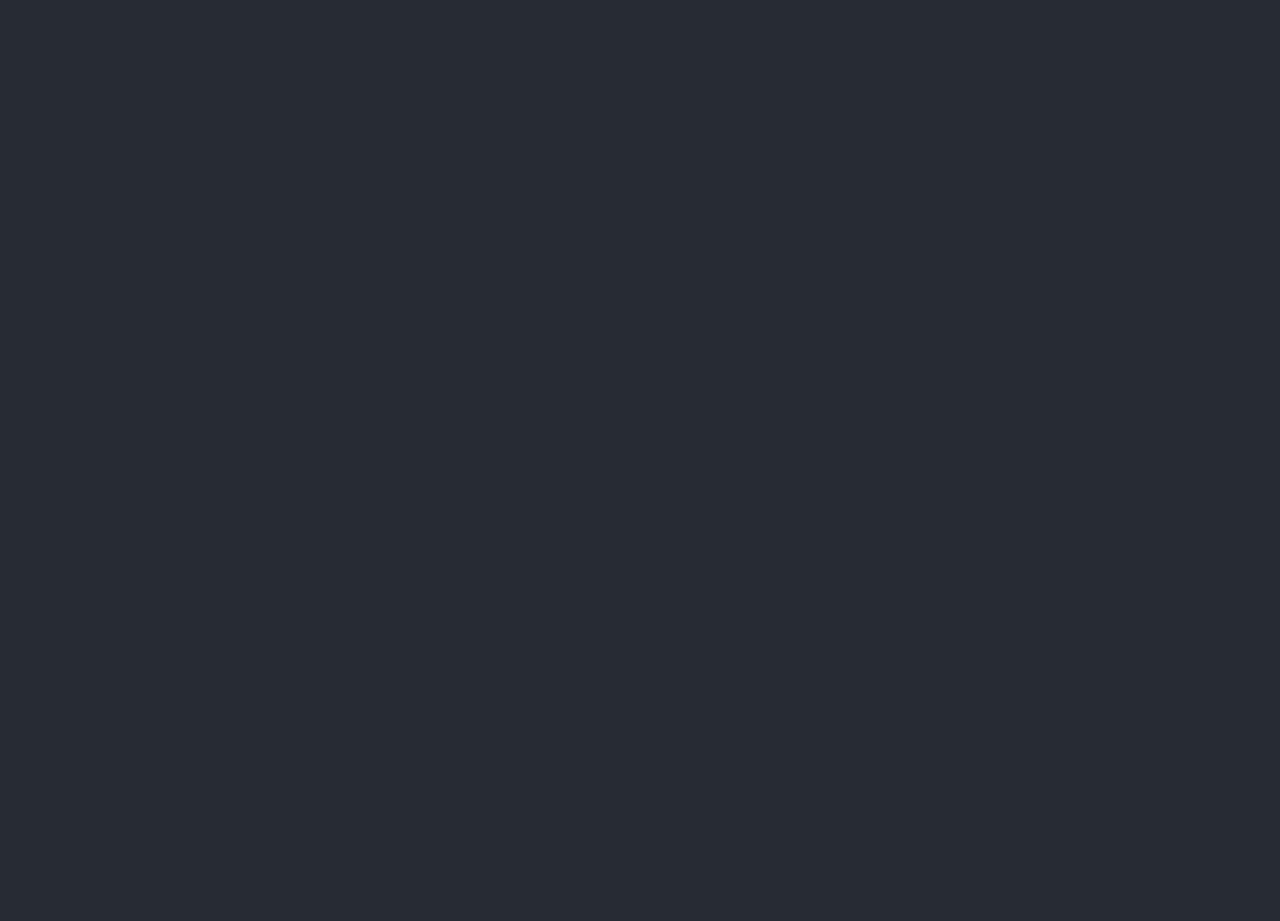
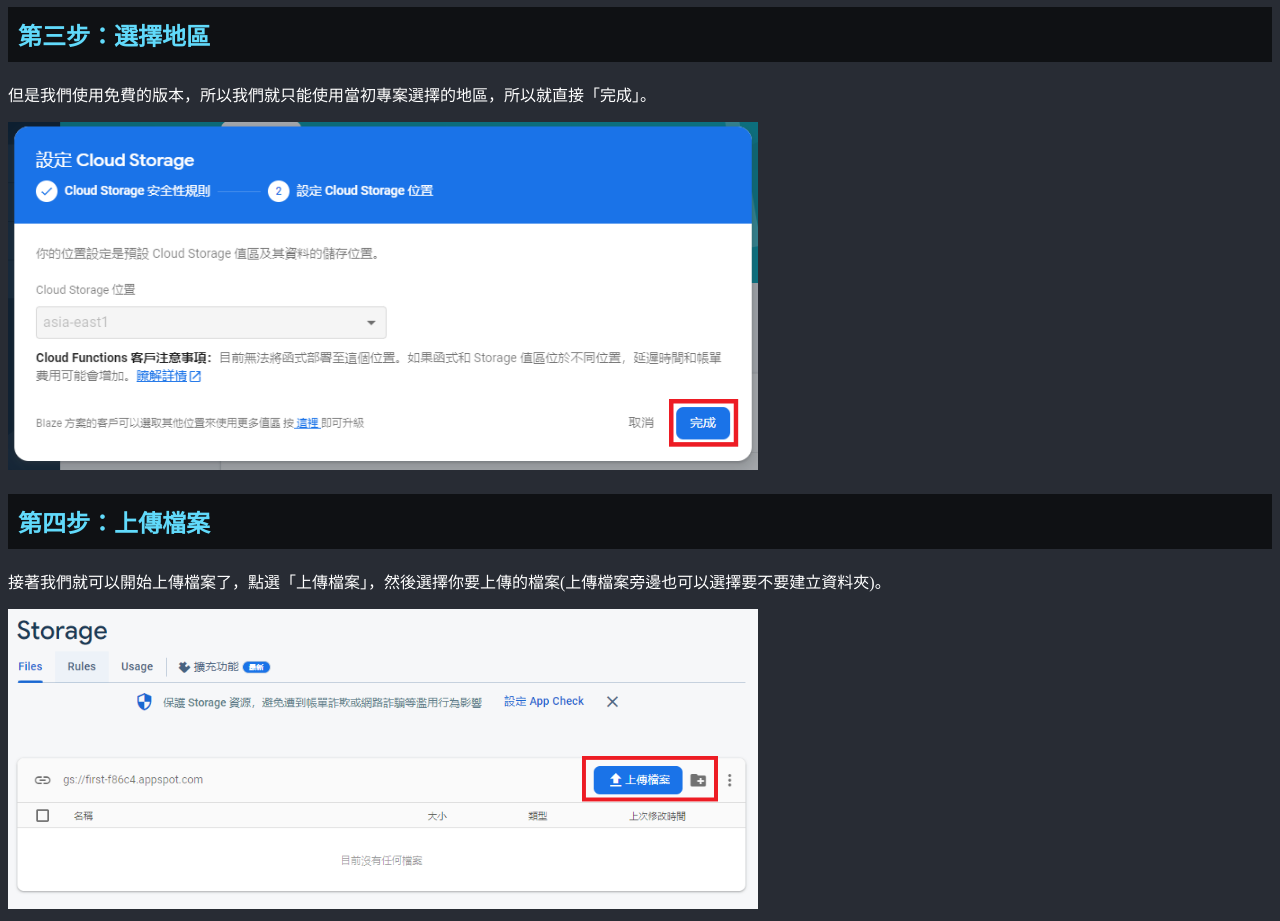
Before and after one commit to Bobo100/Firebase-Introduction, a Next.js app: page /storage in a window 1280 px wide. Shown: the part 1400-2321 px from the top of the page. Before the commit the page ends 1396 px from the top, so only its background shows below. Built offline with nearby package versions, Linux system fonts and the light colour scheme.

Commit message:
Update storage.tsx

```diff
--- a/pages/storage.tsx
+++ b/pages/storage.tsx
@@ -4,6 +4,8 @@
 
 import storage_01 from '../public/images/storage/storage_1.png';
 import storage_02 from '../public/images/storage/storage_2.png';
+import storage_03 from '../public/images/storage/storage_3.png';
+import storage_04 from '../public/images/storage/storage_4.png';
 
 function StoragePage() {
     return (
@@ -34,9 +36,13 @@
                 <p className="mt-4">因為我們等等需要測試，所以請點選「測試模式」，然後點選「繼續」。</p>
                 <Image src={storage_02} alt="storage_02" className="my-4" width={750} />
 
+                <h2 className="text-2xl font-bold mt-4">第三步：選擇地區</h2>
+                <p className="mt-4">但是我們使用免費的版本，所以我們就只能使用當初專案選擇的地區，所以就直接「完成」。</p>
+                <Image src={storage_03} alt="storage_03" className="my-4" width={750} />
 
-
-
+                <h2 className="text-2xl font-bold mt-4">第四步：上傳檔案</h2>
+                <p className="mt-4">接著我們就可以開始上傳檔案了，點選「上傳檔案」，然後選擇你要上傳的檔案(上傳檔案旁邊也可以選擇要不要建立資料夾)。</p>
+                <Image src={storage_04} alt="storage_04" className="my-4" width={750} />
 
             </div>
         </Layout>
```
